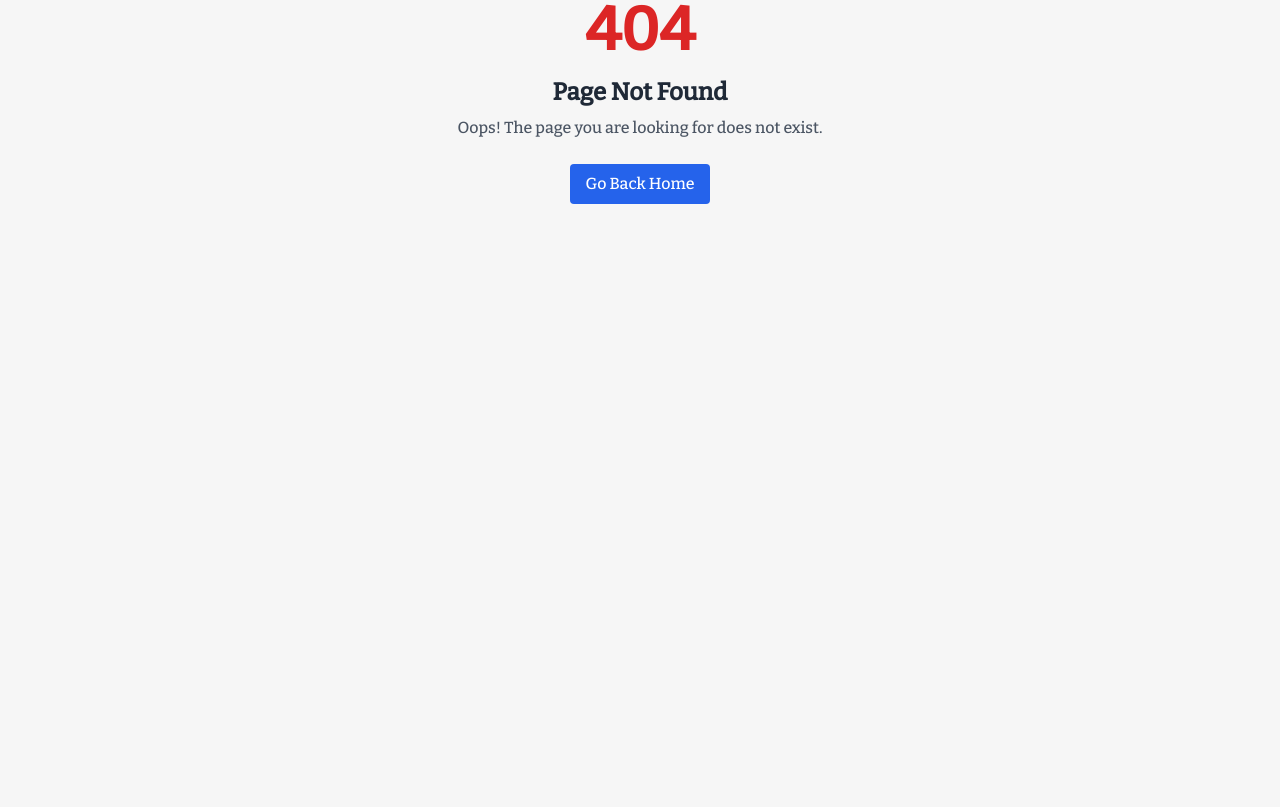
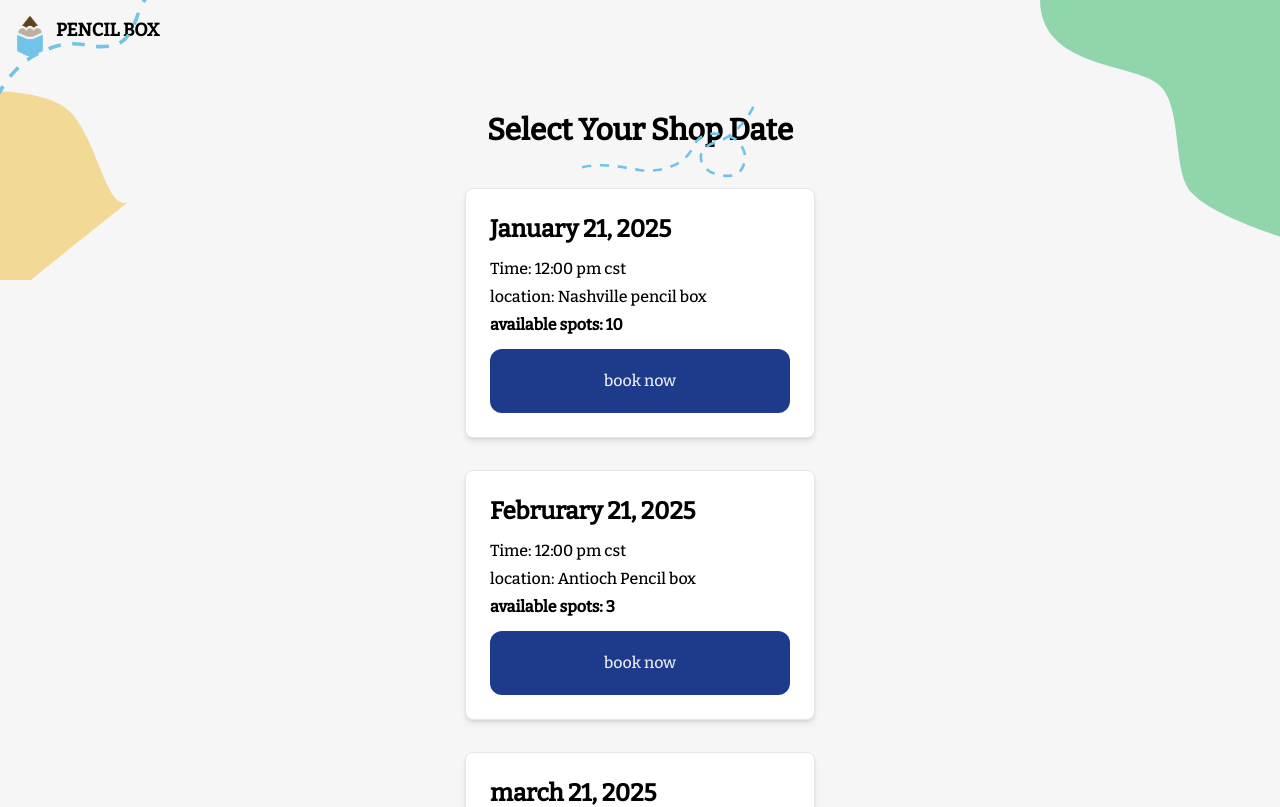
Before and after one commit to Pencil-For-Schools/pencil-tech-ui, a Next.js app: page /select-time in a window 1280 px wide. Before the commit this address had no page. Shown: the top 807 px of the page. Built offline with nearby package versions, Linux system fonts and the light colour scheme.

Commit message:
ticket 7 scheduling app home screen

```diff
--- /dev/null
+++ b/src/app/(scheduling)/select-time/page.js
@@ -0,0 +1,65 @@
+export default function SelectTime() {
+    const sampledata = [
+        {
+            id: 1,
+            date: "January 21, 2025",
+            location: {
+                id: 1,
+                availability: 10,
+                loc: "Nashville pencil box",
+            },
+            time: "12:00 pm cst",
+        },
+        {
+            id: 2,
+            date: "Februrary 21, 2025",
+            location: {
+                id: 2,
+                availability: 3,
+                loc: "Antioch Pencil box",
+            },
+            time: "12:00 pm cst",
+        },
+        {
+            id: 3,
+            date: "march 21, 2025",
+            location: {
+                id: 3,
+                availability: 0,
+                loc: "antioch pencil box",
+            },
+            time: "12:00 pm cst",
+        }
+    ]
+
+    return (
+        <main>
+            <div className="flex flex-col gap-10 sm:items-center px-5 py-10">
+                <h1 className="font-bold text-3xl">Select Your Shop Date</h1>
+
+                <ul className="flex flex-col gap-8">
+                    {sampledata.map((item) => (
+                        <ShopListItem data={item} key={item.id} />
+                    ))}
+                </ul>
+            </div>
+        </main>
+    )
+}
+
+function ShopListItem({ data }) {
+
+    return (
+        <li className="bg-white border flex flex-col gap-3 p-6 rounded-lg shadow-md" key={data.id}>
+            <p className="font-bold text-2xl">{data.date}</p>
+
+            <div className="flex flex-col gap-1">
+                <p className="font-medium">Time: {data.time}</p>
+                <p className="font-light">location: {data.location.loc}</p>
+                <p className={`font-semibold ${data.location.availability === 0 && "text-red-500"}`}>available spots: {data.location.availability}</p>
+            </div>
+
+            <button className="active:scale-95 bg-blue-900 disabled:bg-blue-900/50 disabled:cursor-not-allowed  p-5 rounded-xl sm:w-[300px] text-white/90 transition w-full" disabled={data.location.availability === 0}>book now</button>
+        </li>
+    )
+}
```
